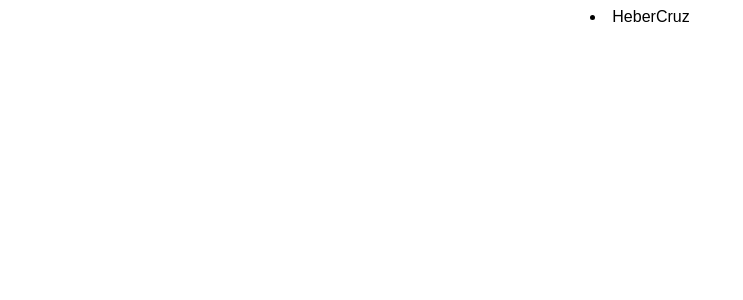
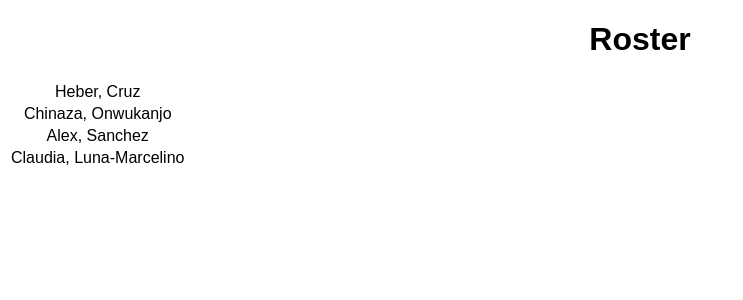
Before and after one commit to hebercruz384/ClassList, a React (Create React App) app: page / in a window 1280 px wide. Shown: the top 300 px of the page, without its empty margins (0-743 px from the left). Built offline with nearby package versions, Linux system fonts and the light colour scheme.

Commit message:
Added <table>

```diff
--- a/src/App.js
+++ b/src/App.js
@@ -1,13 +1,24 @@
 import "./styles.css";
 
 function ListItem(firstName, lastName) {
+  let ListItem = [];
   return (
-    <li>
-      {firstName}
-      {lastName}
-    </li>
+    <tr>
+      <td>{firstName}</td>
+      <td>{lastName}</td>
+    </tr>
   );
 }
 export default function App() {
-  return <div className="App">{ListItem("Heber", "Cruz")} </div>;
+  return (
+    <div className="App">
+      <h1>Roster</h1>
+      <table>
+        {ListItem("Heber, Cruz")}
+        {ListItem("Chinaza, Onwukanjo")}
+        {ListItem("Alex, Sanchez")}
+        {ListItem("Claudia, Luna-Marcelino")}
+      </table>
+    </div>
+  );
 }
```
